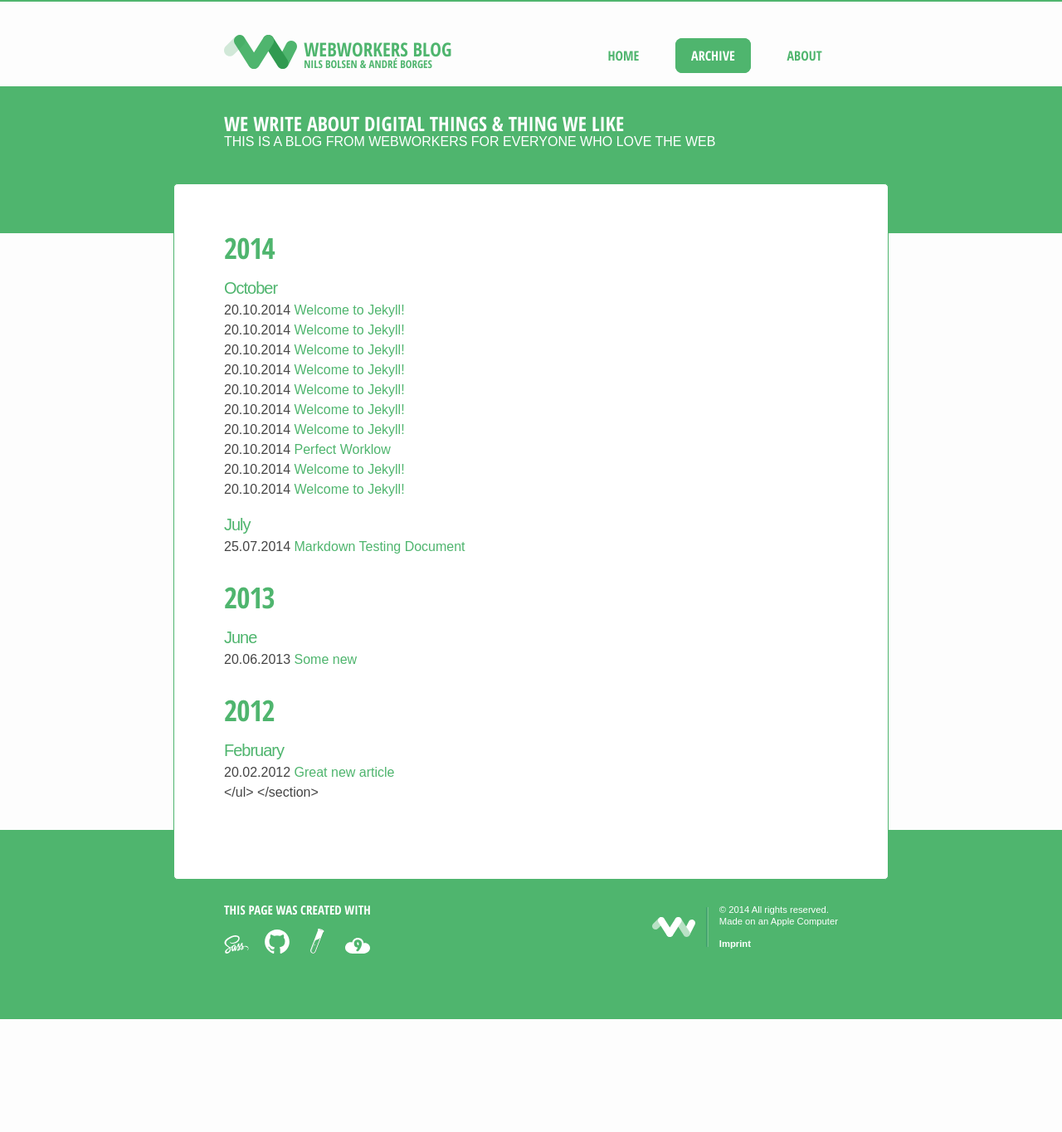
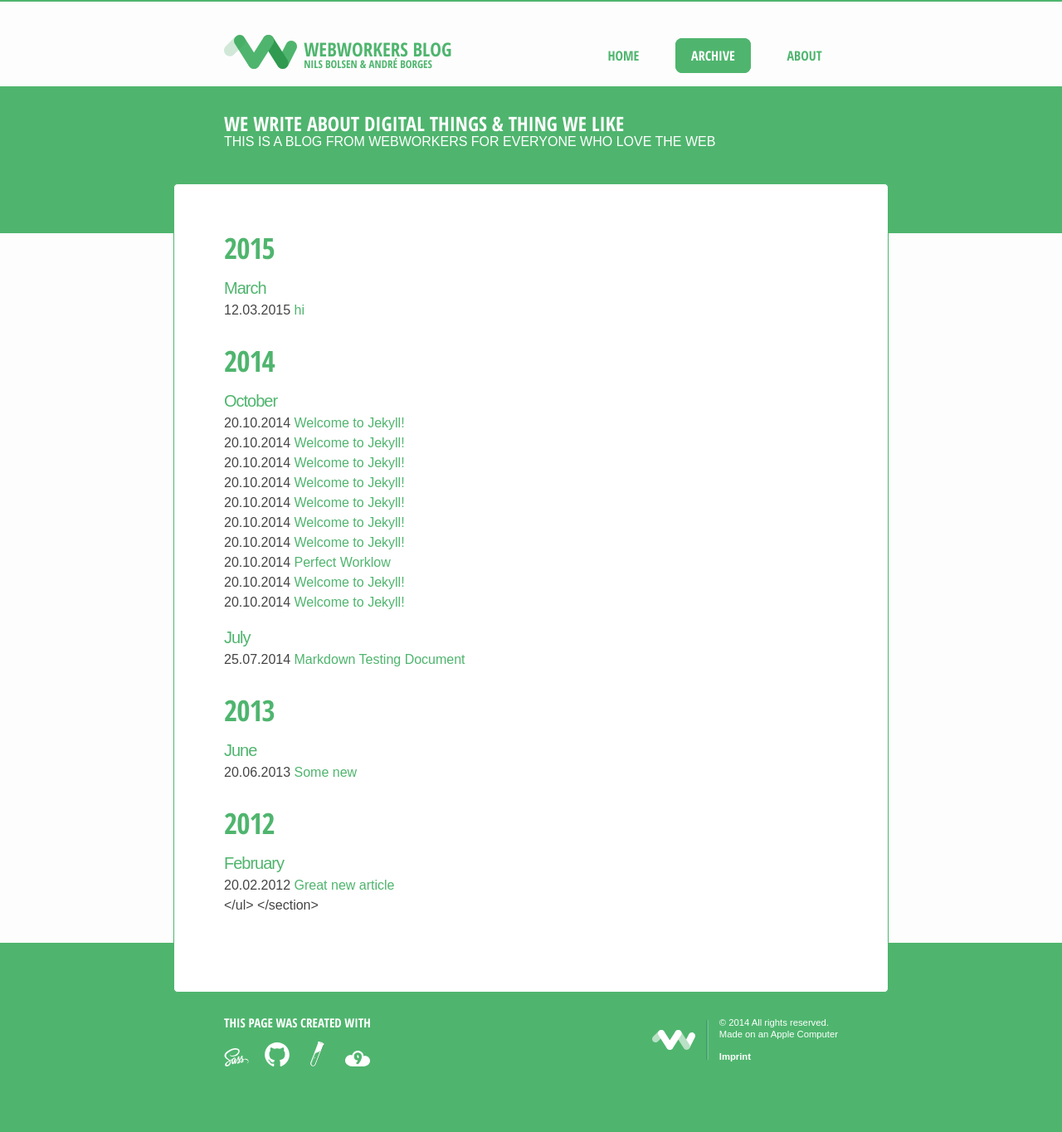
Before and after one commit to webwb/webwb.github.io, a Jekyll site: the page built from archive.md, in a window 1280 px wide. Shown: the whole page at 83% size. Built offline with Jekyll 4.4.1, drawn with Linux system fonts in a browser that asks for light colours; a file with an impossible date is left out; before the commit the page ends 1228 px from its top, so only the background shows below that.

Commit message:
Updated 2015-03-12-your-filename.md

```diff
--- a/_posts/2015-03-12-your-filename.md
+++ b/_posts/2015-03-12-your-filename.md
@@ -1,9 +1,9 @@
 ---
 layout: post
 published: true
-date:
-  - {}
+date: "2015-03-12 13:57:00"
 title: hi
+link: enter link here
 ---
 
 ## A New Post
```
